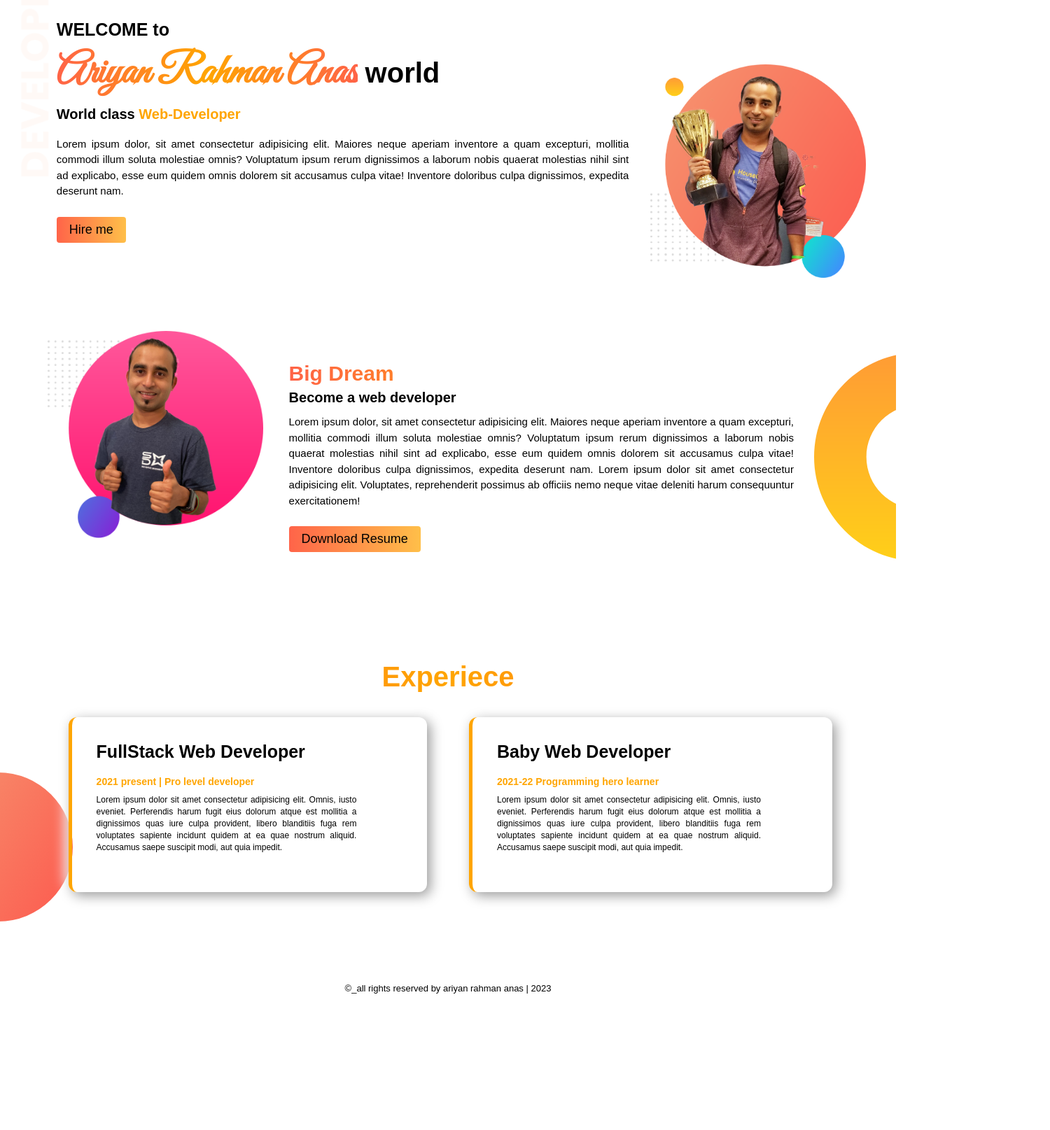
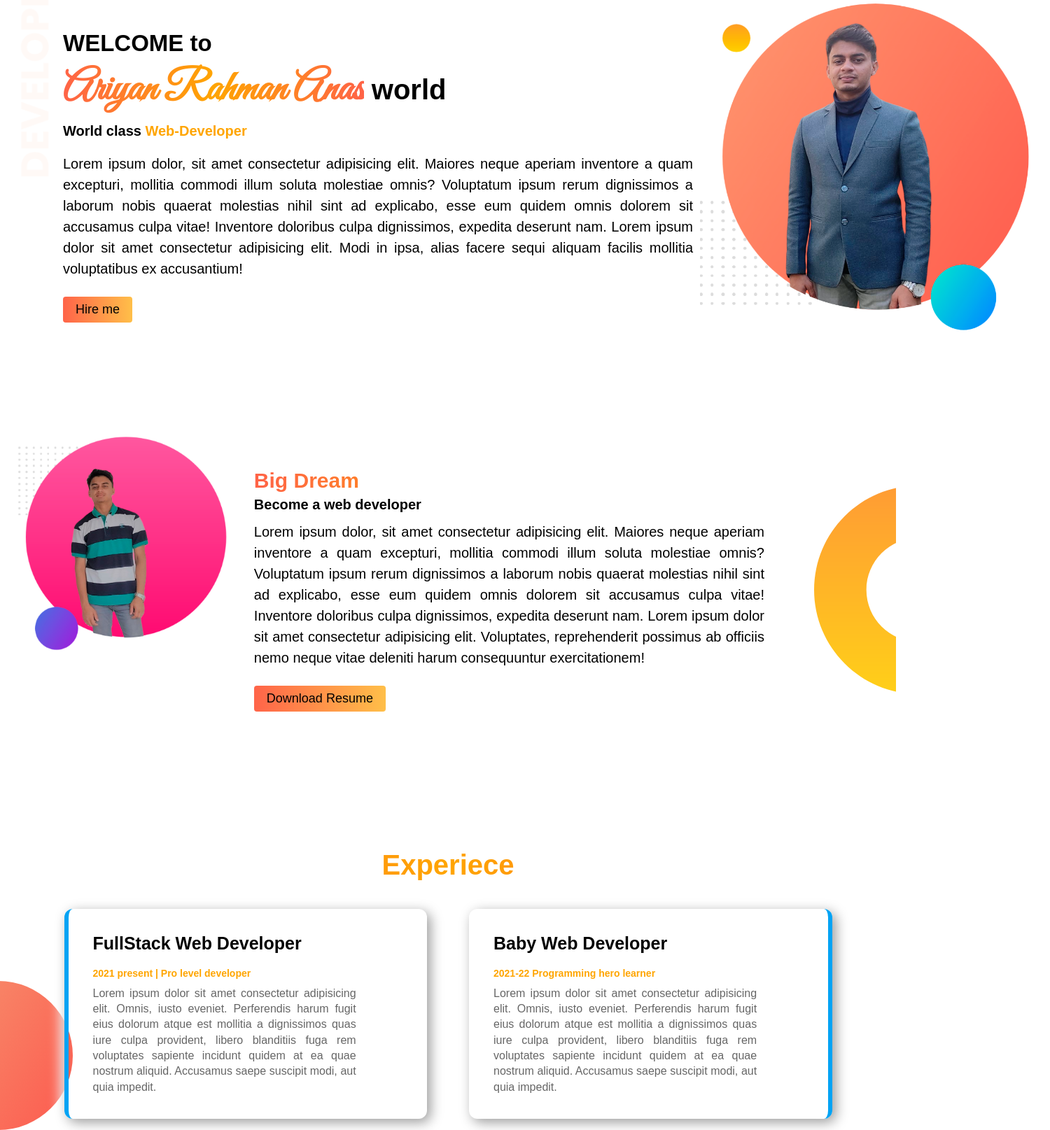
Before and after one commit to Ariyan-Rahamn-Anas/web_portfolio, a plain HTML site: page index.html in a window 1280 px wide. Shown: the part 107-1722 px from the top of the page at 70% size, 1500 px wide, since content can reach past the window. Before the commit the page ends 1537 px from the top, so only its background shows below. Drawn offline with Linux system fonts and the light colour scheme.

Commit message:
finished as a simple website

```diff
--- a/index.html
+++ b/index.html
@@ -22,11 +22,11 @@
             <h1 class="welcomeMsg">WELCOME to</h1>
              <h1 class="name" ><span>Ariyan Rahman Anas</span> world</h1>
             <h3>World class <span>Web-Developer</span></h3>
-            <p class="header-p">Lorem ipsum dolor, sit amet consectetur adipisicing elit. Maiores neque aperiam inventore a quam excepturi, mollitia commodi illum soluta molestiae omnis? Voluptatum ipsum rerum dignissimos a laborum nobis quaerat molestias nihil sint ad explicabo, esse eum quidem omnis dolorem sit accusamus culpa vitae! Inventore doloribus culpa dignissimos, expedita deserunt nam.</p>
+            <p class="header-p">Lorem ipsum dolor, sit amet consectetur adipisicing elit. Maiores neque aperiam inventore a quam excepturi, mollitia commodi illum soluta molestiae omnis? Voluptatum ipsum rerum dignissimos a laborum nobis quaerat molestias nihil sint ad explicabo, esse eum quidem omnis dolorem sit accusamus culpa vitae! Inventore doloribus culpa dignissimos, expedita deserunt nam. Lorem ipsum dolor sit amet consectetur adipisicing elit. Modi in ipsa, alias facere sequi aliquam facilis mollitia voluptatibus ex accusantium! </p>
             <a class="button" href="https://facebook.com/ariyanrahmananas69" target="_blank" >Hire me</a>
         </div>
         <div class="half-widthS">
-            <img src="./img/jhankar.png" alt="">
+            <img src="./img/New Project (3).png" alt="">
         </div>
     </section>
     <!-- ====================--- header section is end here --========================= -->
@@ -35,7 +35,7 @@
     <!-- ====================--- dream section is start here --========================= -->
     <section class="dream-sec" >
         <div class="half-widthh">
-            <img src="./img/jhankar2.png" alt="">
+            <img src="./img/New Project (2).png" alt="">
         </div>
         <div class="half-widthSS">
             <h2 class="dream-secHead">Big Dream</h2>
--- a/style.css
+++ b/style.css
@@ -11,9 +11,9 @@ html{
 /* ====================--- header section is start here --========================= */
 .container{
     height: 58rem;
+    margin-bottom: 15rem;
     display: grid;
-    grid-template-columns: auto auto auto;
-    grid-gap: 2rem;
+    grid-template-columns: 100rem 50rem 0rem;
     background-image: url(./img/top-banner.png);
     background-repeat: no-repeat;
 }
@@ -21,14 +21,18 @@ html{
     margin-top: 15%;
     margin-left: 9%;
     grid-column-start: 1;
-    grid-column-end: 3;
+    grid-column-end: 2;
+
 }
 .half-widthS{
-    margin: 55% 3%;
-    padding-right:9%;
+    margin: 22% 0%;
+    padding-right:6%;
+
+
 }
 .half-widthS img{
     width: 100%;
+
 }
 h1{
     margin-bottom: 1rem;
@@ -37,7 +41,7 @@ h1 span{
     color: orange;
 }
 .welcomeMsg{
-    font-size: 2.5rem;
+    font-size: 3.3rem;
 }
 .name{
     font-size: 4rem;
@@ -58,9 +62,10 @@ h3 span{
 }
 .header-p{
     line-height: 1.5;
-    font-size: 1.5rem;
+    font-size: 2rem;
     text-align: justify;
     margin-top: 2rem;
+    padding-right: 1rem;
 }
 .button{
     color: black;
@@ -92,18 +97,19 @@ h3 span{
     background-position: right;
 }
 .half-widthh{
-    margin-left: 18%;
     grid-column-start: 1;
     grid-column-end: 2;
+    padding-left: 6%;
 }
 .half-widthh img{
     width: 100%;
+
 }
 .half-widthSS{
     margin: 5% 3%;
-    padding-right:9%;
     grid-column-start: 2;
     grid-column-end: 4;
+    padding-right: 12rem;
 }
 .dream-secHead{
     font-size: 3rem;
@@ -116,7 +122,7 @@ h3 span{
     margin-top: 1.2rem;
     padding-right:3rem;
     line-height: 1.5;
-    font-size: 1.5rem;
+    font-size: 2rem;
     text-align: justify;
 }
 .resume-btn{
@@ -141,8 +147,8 @@ h3 span{
 
 /* ====================--- expeerience section is start here --========================= */
 .experience-secHead{
-    margin-top: 11.2rem;
-    margin-bottom: 3.5rem;
+    margin-top: 15rem;
+    margin-bottom: 4rem;
     font-size: 4rem;
     text-align: center;
     background-image: linear-gradient(to left, tomato, orange, tomato);
@@ -169,19 +175,20 @@ h3 span{
 }
 .experience-sec p{
     text-align: justify;
-    font-size: 1.2rem;
+    font-size: 1.6rem;
+    opacity: .6;
     line-height: 1.4;
     width: 85%;
 }
 .left-div{
     padding: 3.5rem;
     border-radius: 12px;
-    border-left: 5px solid orange;
+    border-left: 6px solid #00A3F4;
 background: transparent;
 box-shadow:  5px 5px 18px #9b9b9b,
              -5px -5px 18px #ffffff;
-    margin-left: 16%;
-    height: 25rem;
+    margin-left: 15%;
+    height: 30rem;
     transition-duration: .5s;
 }
 .left-div:hover{
@@ -196,13 +203,14 @@ box-shadow:  5px 5px 18px #9b9b9b,
 .right-div{
     padding: 3.5rem;
     border-radius: 12px;
-    border-left: 5px solid orange;
+    border-right: 6px solid #00A3F4;
 background: transparent;
 box-shadow:  5px 5px 18px #9b9b9b,
              -5px -5px 18px #ffffff;
              margin-right: 15%;
-             height: 25rem;
+    height: 30rem;
     transition-duration: .5s;
+    margin-right: 15%;
 }
 .right-div:hover{
     transform: scale(1.1,1.1);
```
Also changed, not shown: img/New Project (2).png (added), img/New Project (3).png (added), 1 other file.
